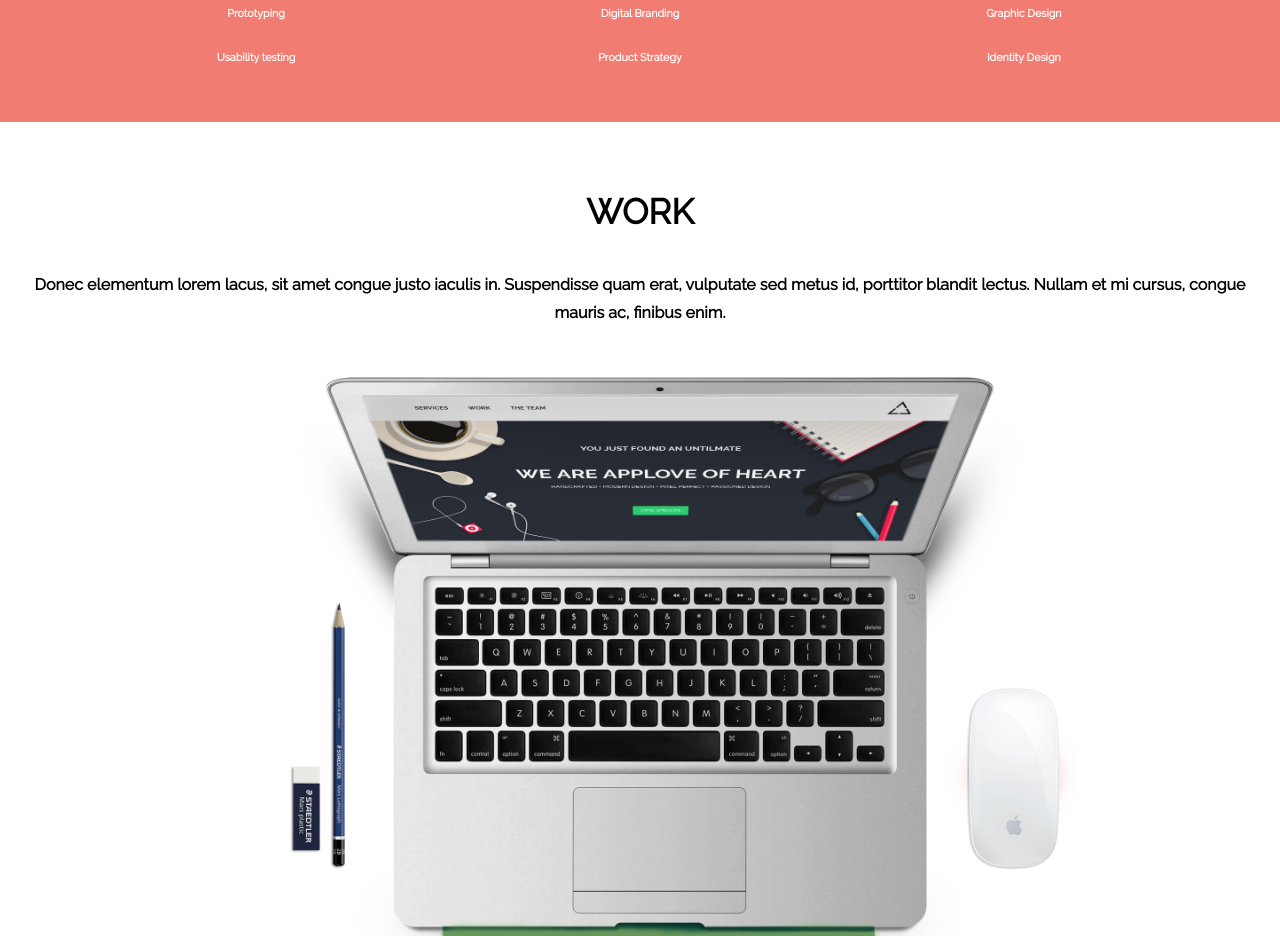
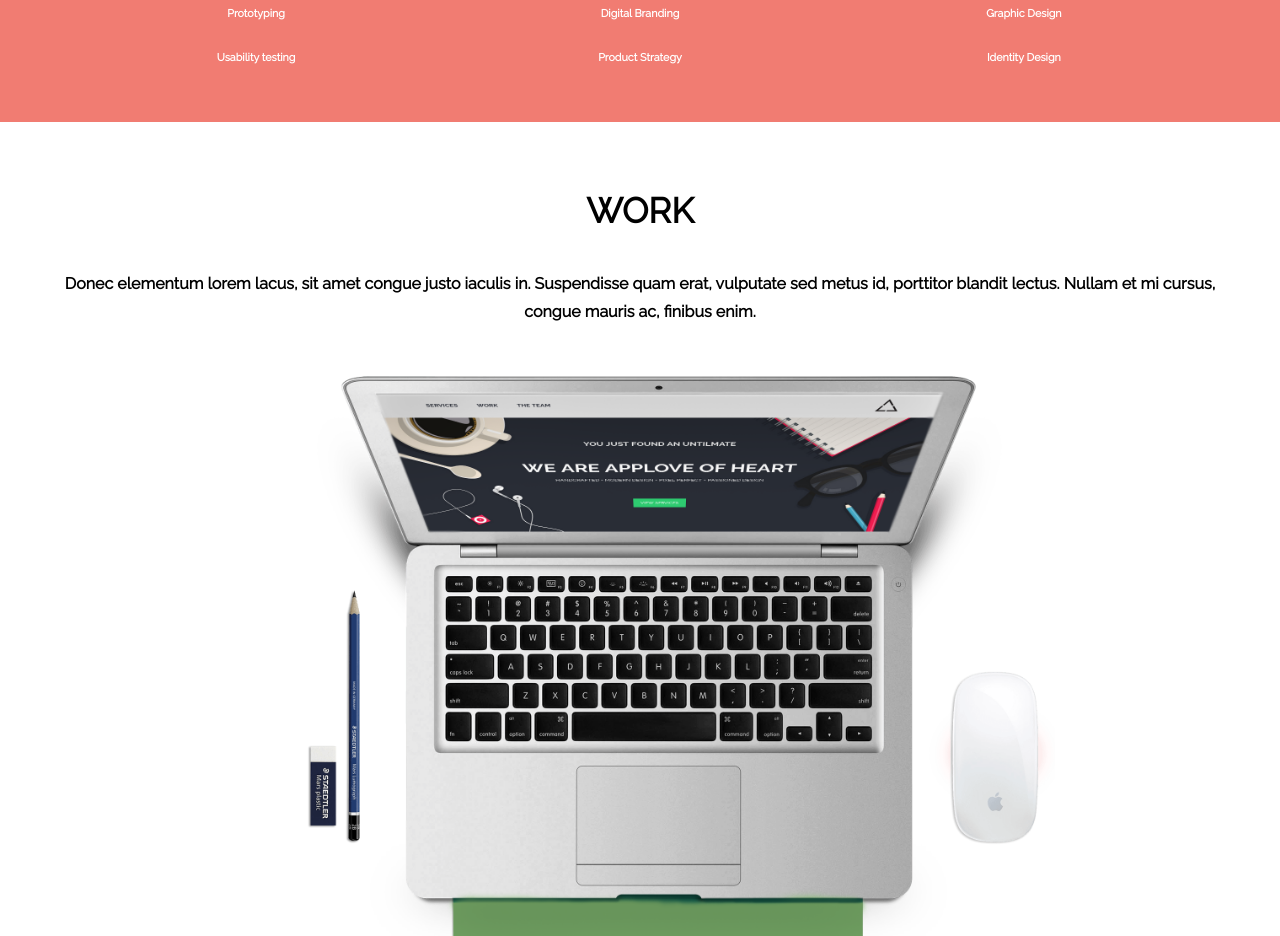
Before and after one commit to marianajane/Applove-Grid-System, a plain HTML site: page index.html in a window 1280 px wide. Shown: the part 1200-2136 px from the top of the page. Drawn offline with Linux system fonts and the light colour scheme.

Commit message:
Agregando estilos en main.css

```diff
--- a/css/main.css
+++ b/css/main.css
@@ -30,6 +30,12 @@ a {
 
 a:hover {
   color: #E95853;
+}
+
+.container {
+  width: 100%
+  max-width:1200px;
+  margin: 0px auto;
 }
 
 .link {
@@ -109,11 +115,11 @@ header {
   background-size: cover; /*Cubre todo el tamaño del contenedor*/
   height: 554px; /*Altura de nuestro home*/
   text-align: center; /*Alineación al centro*/
-  margin-top: 60px; /*Darle un margen en la parte de arriba*/
 }
 
 #work .container {
   color: black;
+  padding: 30px;
 }
 
 h4 {
```
